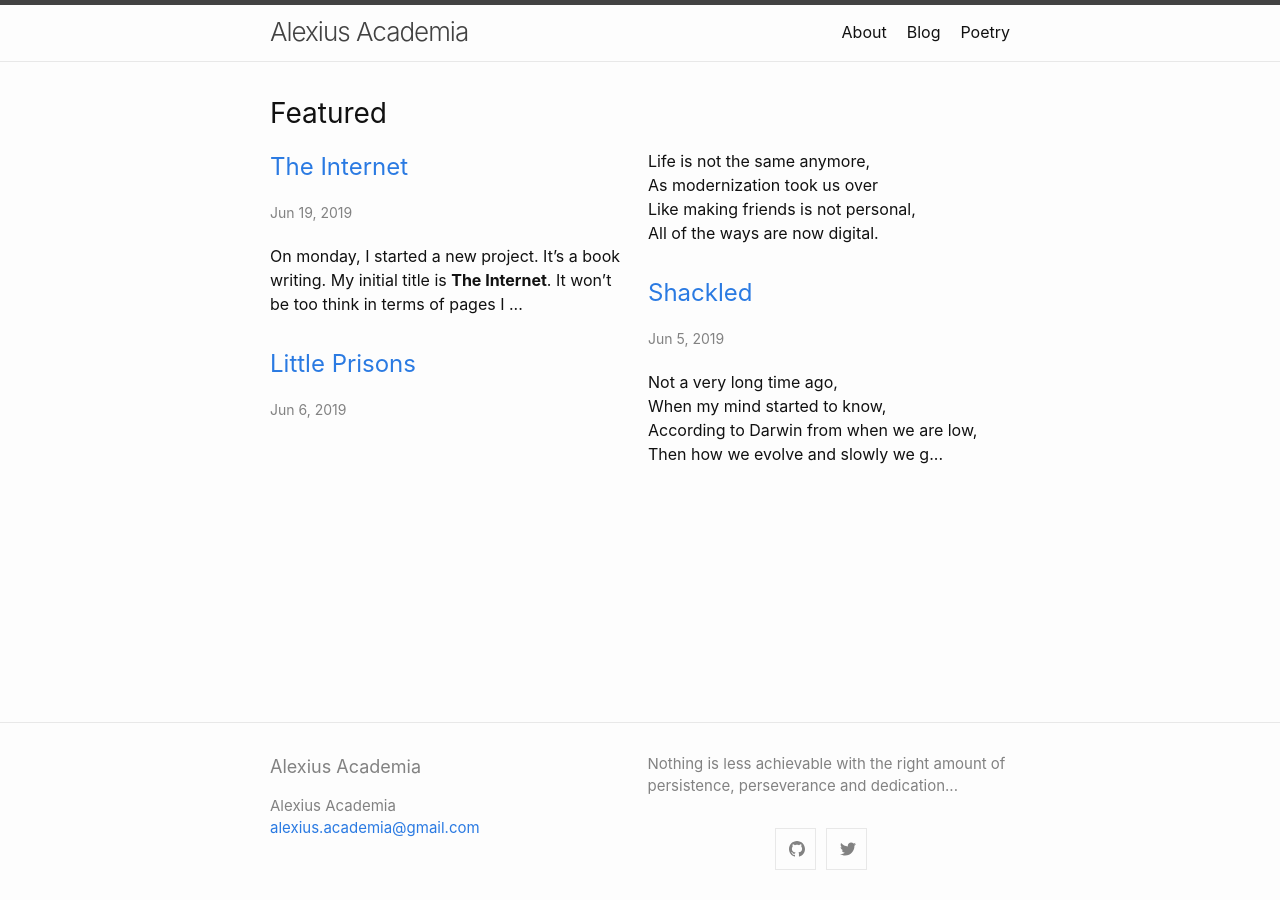
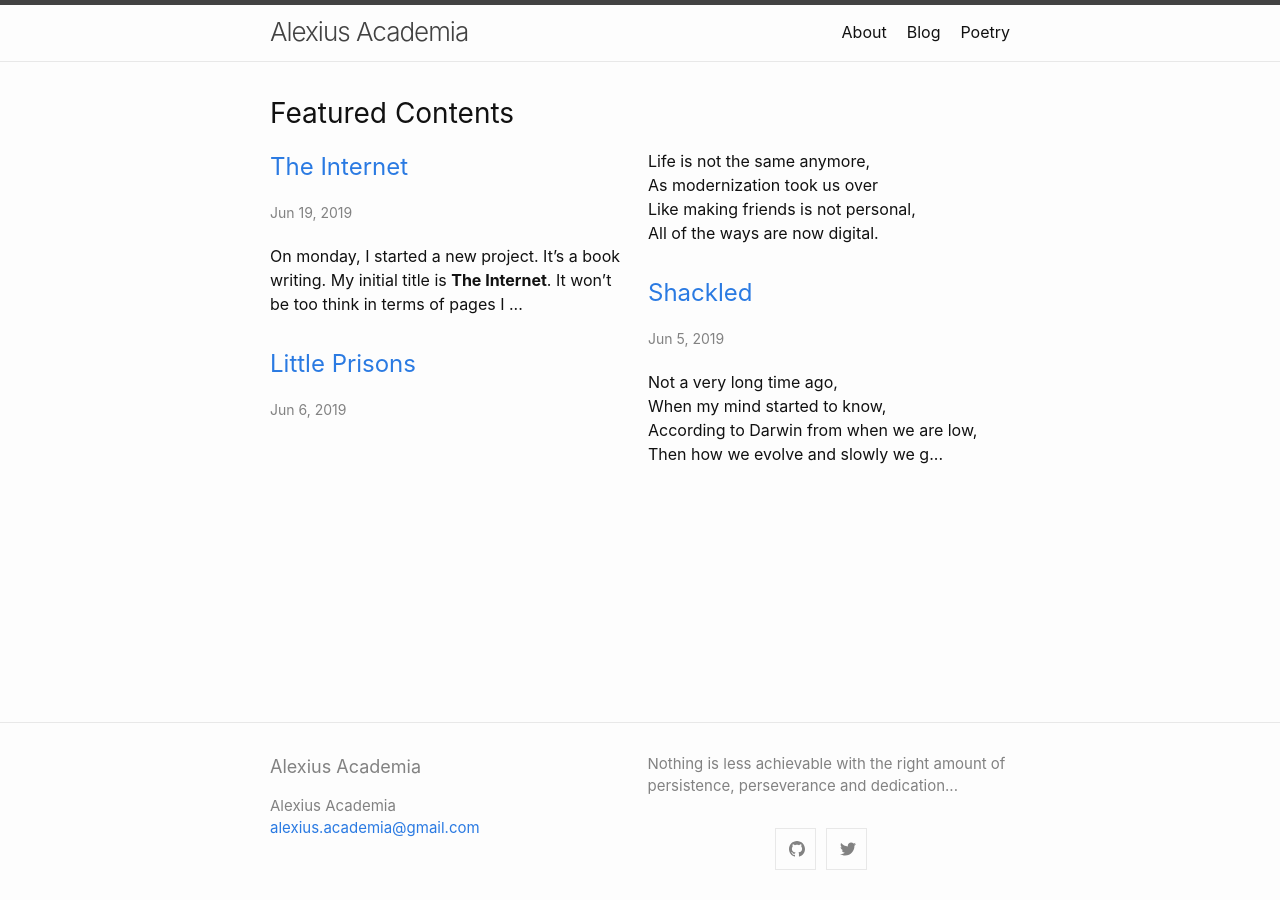
Before and after one commit to alexiusacademia/alexiusacademia.github.io, a Jekyll site: the page built from index.md, in a window 1280 px wide. Built offline with Jekyll 4.4.1, drawn with Linux system fonts in a browser that asks for light colours; comment, search, counter and statistics services are not loaded.

Commit message:
Changed title

```diff
--- a/_layouts/home.html
+++ b/_layouts/home.html
@@ -10,7 +10,7 @@
   {{ content }}
 
   {%- if site.posts.size > 0 -%}
-    <h2 class="post-list-heading">{{ page.list_title | default: "Featured" }}</h2>
+    <h2 class="post-list-heading">{{ page.list_title | default: "Featured Contents" }}</h2>
     <ul class="post-list two-columns">
       {%- for post in site.posts -%}
 
```
